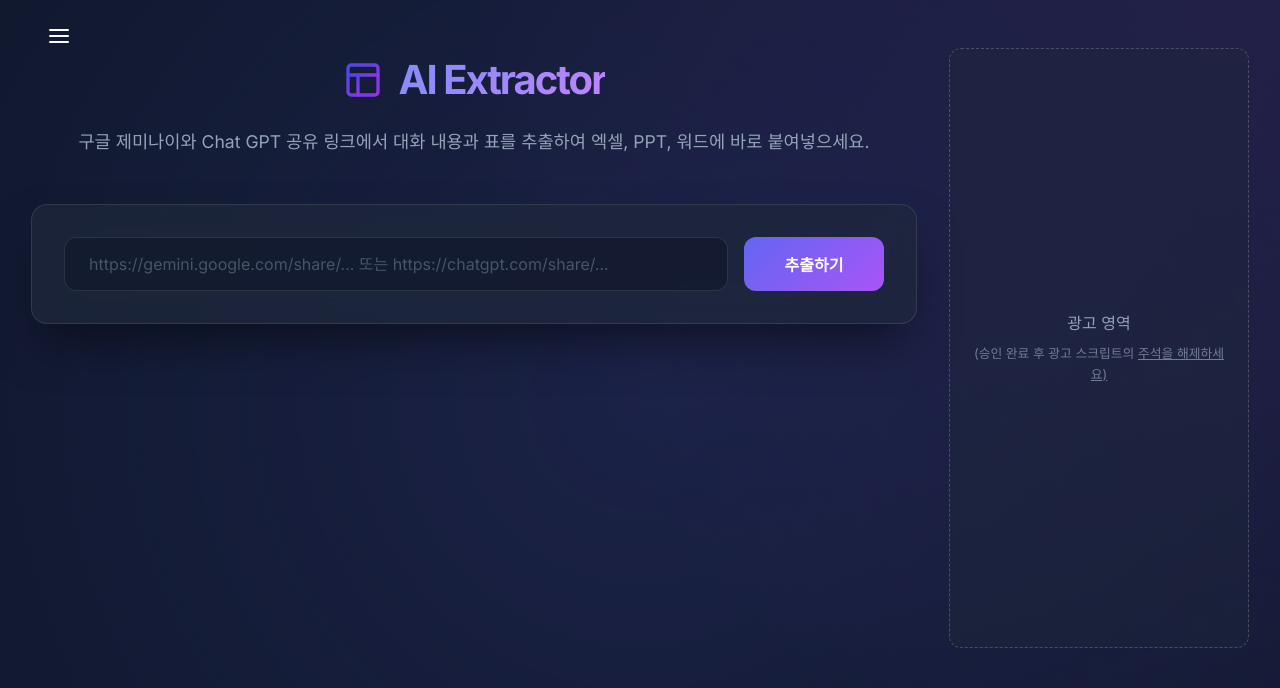
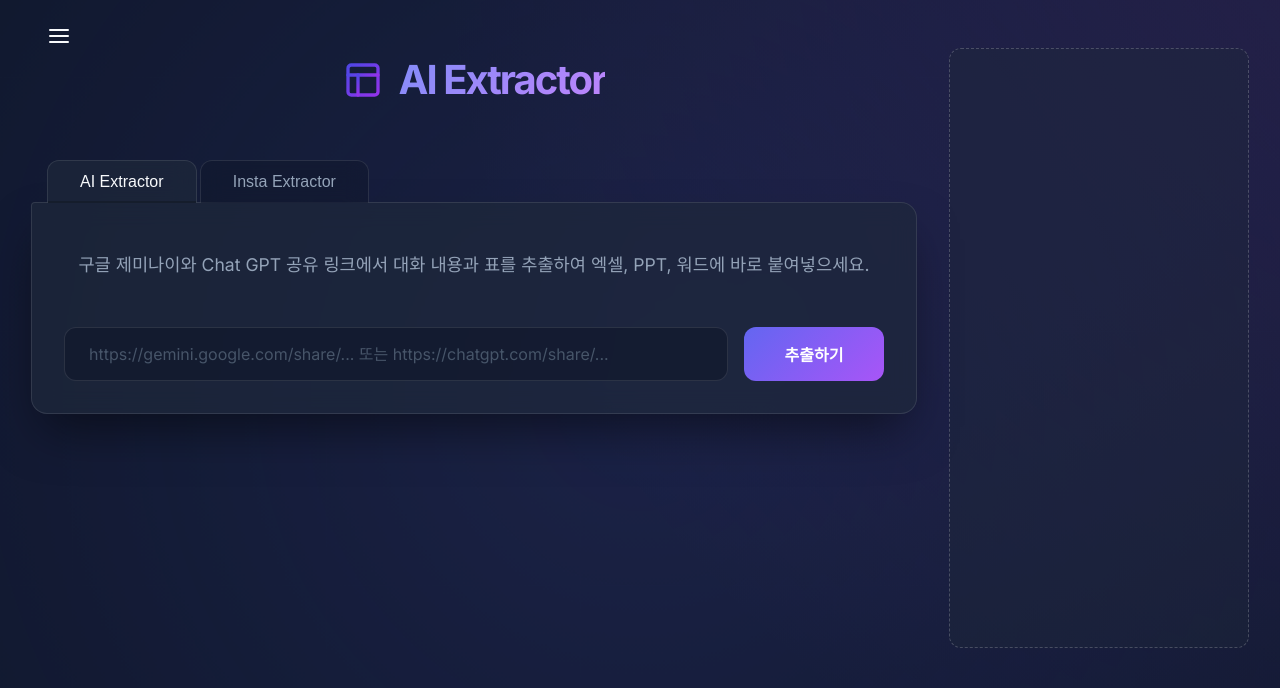
Before and after one commit to mook03-ctrl/mook01, a Flask app: page / in a window 1280 px wide. Shown: the top 688 px of the page. Run offline with Flask 3, Linux system fonts and the light colour scheme.

Commit message:
Add files via upload

```diff
--- a/app.py
+++ b/app.py
@@ -75,12 +75,34 @@
 
     try:
         html_content = ""
+
+        # 1. Start Native Browser with Remote Debugging to completely bypass anti-bot detections
+        import subprocess
+        import requests
+        import time
+        import os
+
+        debugger_url = "http://127.0.0.1:9222"
+        try:
+            requests.get(f"{debugger_url}/json/version", timeout=1)
+        except:
+            browser_path = r"C:\Program Files (x86)\Microsoft\Edge\Application\msedge.exe"
+            if not os.path.exists(browser_path):
+                browser_path = r"C:\Program Files\Google\Chrome\Application\chrome.exe"
+
+            subprocess.Popen([
+                browser_path,
+                "--remote-debugging-port=9222",
+                "--no-first-run",
+                "--no-default-browser-check",
+                "--user-data-dir=C:\\temp_extractor_bot_profile"
+            ])
+            time.sleep(3)
+
         with sync_playwright() as p:
-            # Launch chromium in headless mode
-            browser = p.chromium.launch(headless=True)
-            context = browser.new_context(
-                user_agent="Mozilla/5.0 (Windows NT 10.0; Win64; x64) AppleWebKit/537.36 (KHTML, like Gecko) Chrome/120.0.0.0 Safari/537.36"
-            )
+            # Connect to the actively running real browser over CDP
+            browser = p.chromium.connect_over_cdp(debugger_url)
+            context = browser.contexts[0] if browser.contexts else browser.new_context()
             page = context.new_page()
 
             # Go to Gemini URL and wait for javascript rendering
@@ -242,5 +264,123 @@
     history_list = [{'url': row['url'], 'date': row['search_date']} for row in rows]
     return jsonify({'history': history_list})
 
+@app.route('/api/open_insta_login', methods=['POST'])
+def open_insta_login():
+    import subprocess
+    import os
+    browser_path = r"C:\Program Files (x86)\Microsoft\Edge\Application\msedge.exe"
+    if not os.path.exists(browser_path):
+        browser_path = r"C:\Program Files\Google\Chrome\Application\chrome.exe"
+
+    subprocess.Popen([
+        browser_path,
+        "--remote-debugging-port=9222",
+        "--no-first-run",
+        "--no-default-browser-check",
+        "--user-data-dir=C:\\temp_extractor_bot_profile",
+        "https://www.instagram.com/accounts/login/"
+    ])
+    return jsonify({'success': True})
+
+@app.route('/api/extract_insta', methods=['POST'])
+def extract_insta():
+    target_id = request.json.get('target_id', '').strip().replace('@', '')
+    if not target_id:
+        return jsonify({'error': '인스타그램 아이디를 입력하세요.'}), 400
+
+    import subprocess
+    import requests
+    import time
+    import os
+    from playwright.sync_api import sync_playwright
+
+    # 1. Ensure MS Edge is running with remote debugging port
+    debugger_url = "http://127.0.0.1:9222"
+    try:
+        requests.get(f"{debugger_url}/json/version", timeout=1)
+    except:
+        browser_path = r"C:\Program Files (x86)\Microsoft\Edge\Application\msedge.exe"
+        if not os.path.exists(browser_path):
+            browser_path = r"C:\Program Files\Google\Chrome\Application\chrome.exe"
+
+        startupinfo = subprocess.STARTUPINFO()
+        startupinfo.dwFlags |= subprocess.STARTF_USESHOWWINDOW
+        startupinfo.wShowWindow = 0 # SW_HIDE
+
+        subprocess.Popen([
+            browser_path,
+            "--remote-debugging-port=9222",
+            "--no-first-run",
+            "--no-default-browser-check",
+            "--user-data-dir=C:\\temp_extractor_bot_profile"
+        ], startupinfo=startupinfo, creationflags=subprocess.CREATE_NO_WINDOW)
+        time.sleep(4) # Give browser time to boot
+
+    try:
+        with sync_playwright() as p:
+            browser = p.chromium.connect_over_cdp(debugger_url)
+            context = browser.contexts[0] if browser.contexts else browser.new_context()
+            page = context.new_page()
+
+            # Load Instagram Story target URL
+            target_url = f"https://www.instagram.com/stories/{target_id}/"
+            page.goto(target_url, wait_until="networkidle", timeout=30000)
+            page.wait_for_timeout(3000)
+
+            curr_url = page.url
+            if "login" in curr_url:
+                page.close()
+                return jsonify({'error': '팝업된 엣지 브라우저에서 인스타그램 로그인이 필요합니다! 로그인 후 다시 시도해주세요.'}), 401
+
+            if f"/{target_id}/" in curr_url and "stories" not in curr_url:
+                page.close()
+                return jsonify({'error': '추출 실패'}), 404
+
+            media_urls = []
+            seen_srcs = set()
+
+            # Keyboard interaction loop to scrape stories
+            for _ in range(50): # Max 50 stories safety limit
+                page.wait_for_timeout(1000) # wait for media load
+
+                video_locators = page.locator("video").element_handles()
+                found_media = False
+
+                # Look for video src first
+                for v in video_locators:
+                    src = v.get_attribute("src")
+                    if src and "blob:" not in src and src not in seen_srcs:
+                        media_urls.append({'url': src, 'is_video': True, 'type': 'story'})
+                        seen_srcs.add(src)
+                        found_media = True
+                        break
+
+                if not found_media:
+                    # Look for main story image
+                    img_locators = page.locator("img").element_handles()
+                    for img in img_locators:
+                        src = img.get_attribute("src")
+                        if src and "s150x150" not in src and "s100x100" not in src and src not in seen_srcs:
+                            rect = img.bounding_box()
+                            if rect and rect['width'] > 200 and rect['height'] > 300:
+                                media_urls.append({'url': src, 'is_video': False, 'type': 'story'})
+                                seen_srcs.add(src)
+                                break
+
+                # Press right arrow to go to the next story
+                page.keyboard.press("ArrowRight")
+                page.wait_for_timeout(1500) # Transition delay
+
+                # If URL changed to something that is not this user's story, we've reached the end
+                if "stories" not in page.url or target_id not in page.url:
+                    break
+
+            page.close()
+            browser.close()
+            return jsonify({'success': True, 'media_urls': media_urls})
+
+    except Exception as e:
+        return jsonify({'error': f'스토리 추출 실패 (새 창 브라우저를 닫으셨거나 알 수 없는 에러입니다): {str(e)}'}), 500
+
 if __name__ == '__main__':
     app.run(debug=True, port=5000)
--- a/static/script.js
+++ b/static/script.js
@@ -255,6 +255,28 @@
     }
 });
 
+// Tab Switching Logic
+const tabBtns = document.querySelectorAll('.tab-btn');
+const tabContents = document.querySelectorAll('.tab-content');
+
+if (tabBtns.length > 0) {
+    tabBtns.forEach(btn => {
+        btn.addEventListener('click', () => {
+            // Remove active from all
+            tabBtns.forEach(b => b.classList.remove('active'));
+            tabContents.forEach(c => c.classList.remove('active'));
+
+            // Add active to clicked
+            btn.classList.add('active');
+            const targetId = btn.getAttribute('data-tab');
+            const targetContent = document.getElementById(targetId);
+            if (targetContent) {
+                targetContent.classList.add('active');
+            }
+        });
+    });
+}
+
 // Hamburger menu logic
 const menuIcon = document.querySelector('.menu-icon-wrapper');
 const menuDropdown = document.getElementById('menu-dropdown');
@@ -436,6 +458,98 @@
         };
     }
 
+    // Insta Extractor Form Logic
+    const instaManualLoginBtn = document.getElementById('insta-manual-login-btn');
+    const instaForm = document.getElementById('insta-form');
+
+    if (instaManualLoginBtn) {
+        instaManualLoginBtn.onclick = async () => {
+            try {
+                const response = await fetch('/api/open_insta_login', { method: 'POST' });
+                const data = await response.json();
+                if (data.success) {
+                    alert('인스타그램 창이 팝업되었습니다. 로그인을 진행해 주세요!\n(이 창을 닫더라도 로그인은 유지됩니다.)');
+                } else {
+                    alert('오류: ' + data.error);
+                }
+            } catch (err) {
+                alert('네트워크 오류가 발생했습니다.');
+            }
+        };
+    }
+    const instaInput = document.getElementById('insta-input');
+    const instaBtnBtn = document.getElementById('insta-submit-btn');
+    const instaSpinner = document.getElementById('insta-loading-spinner');
+    const instaErrorMsg = document.getElementById('insta-error-message');
+    const instaResultsSec = document.getElementById('insta-results-section');
+    const instaGallery = document.getElementById('insta-gallery');
+    const instaCountSpan = document.getElementById('insta-count');
+
+    if (instaForm) {
+        instaForm.onsubmit = async (e) => {
+            e.preventDefault();
+            const targetId = instaInput.value.trim();
+            if (!targetId) return;
+
+            // Reset UI state
+            instaErrorMsg.classList.add('hidden');
+            instaResultsSec.classList.add('hidden');
+            instaGallery.innerHTML = '';
+            instaBtnBtn.disabled = true;
+            instaBtnBtn.querySelector('span').style.opacity = '0.7';
+            instaSpinner.style.display = 'block';
+
+            try {
+                const response = await fetch('/api/extract_insta', {
+                    method: 'POST',
+                    headers: {
+                        'Content-Type': 'application/json',
+                    },
+                    body: JSON.stringify({ target_id: targetId })
+                });
+
+                const data = await response.json();
+
+                if (!response.ok) {
+                    throw new Error(data.error || '알 수 없는 서버 오류가 발생했습니다.');
+                }
+
+                // Render gallery
+                instaCountSpan.textContent = data.media_urls.length;
+                if(data.media_urls.length === 0) {
+                    instaGallery.innerHTML = `<p style="grid-column: 1 / -1; text-align: center; padding: 2rem; color: var(--text-muted);">가져올 스토리나 하이라이트가 없습니다.</p>`;
+                } else {
+                    data.media_urls.forEach((item, index) => {
+                        const card = document.createElement('div');
+                        card.className = 'insta-card';
+
+                        if(item.is_video) {
+                            card.innerHTML = `
+                                <video src="${item.url}" controls playsinline style="width: 100%; height: 100%; object-fit: cover; border-radius: 8px;"></video>
+                                <a href="${item.url}" target="_blank" class="insta-dl-btn" download="insta_video_${index}.mp4">보관</a>
+                            `;
+                        } else {
+                            card.innerHTML = `
+                                <img src="${item.url}" alt="Instagram Story" style="width: 100%; height: 100%; object-fit: cover; border-radius: 8px;" loading="lazy">
+                                <a href="${item.url}" target="_blank" class="insta-dl-btn" download="insta_image_${index}.jpg">보관</a>
+                            `;
+                        }
+                        instaGallery.appendChild(card);
+                    });
+                }
+                instaResultsSec.classList.remove('hidden');
+
+            } catch (err) {
+                instaErrorMsg.textContent = err.message;
+                instaErrorMsg.classList.remove('hidden');
+            } finally {
+                instaBtnBtn.disabled = false;
+                instaBtnBtn.querySelector('span').style.opacity = '1';
+                instaSpinner.style.display = 'none';
+            }
+        };
+    }
+
     // Login Form
     const loginForm = document.getElementById('login-form');
     if (loginForm) {
--- a/static/style.css
+++ b/static/style.css
@@ -265,6 +265,88 @@
 
 .hidden {
     display: none !important;
+}
+
+/* Tabs */
+.tabs-container {
+    display: flex;
+    justify-content: flex-start;
+    gap: 0.2rem;
+    margin-bottom: 0; /* Touch the card */
+    padding-left: 1rem;
+    position: relative;
+    z-index: 10;
+}
+
+.tab-btn {
+    padding: 0.75rem 2rem;
+    background: rgba(15, 23, 42, 0.4);
+    border: 1px solid var(--border-color);
+    border-bottom: none;
+    border-radius: 12px 12px 0 0;
+    color: var(--text-muted);
+    font-size: 1rem;
+    font-weight: 500;
+    cursor: pointer;
+    transition: all 0.3s ease;
+    backdrop-filter: blur(12px);
+    -webkit-backdrop-filter: blur(12px);
+    min-width: unset;
+    margin-bottom: -1px; /* Overlap border */
+}
+
+.tab-btn::before {
+    display: none;
+}
+
+.tab-btn:hover {
+    color: var(--text-main);
+    background: rgba(30, 41, 59, 0.8);
+}
+
+.tab-btn.active {
+    background: var(--card-bg);
+    border-color: var(--border-color);
+    color: var(--text-main);
+    box-shadow: none;
+}
+
+.tab-btn.active::after {
+    content: '';
+    position: absolute;
+    bottom: -1px;
+    left: 0;
+    right: 0;
+    height: 3px;
+    background: rgb(21, 29, 44); /* Seamless seam */
+    z-index: 2;
+}
+
+.tab-content {
+    display: none;
+    animation: fadeIn 0.4s ease;
+}
+
+.tab-content.active {
+    display: block;
+}
+
+.tab-connected-card {
+    border-top-left-radius: 4px;
+    position: relative;
+    z-index: 5;
+}
+
+.tab-desc {
+    text-align: center;
+    color: var(--text-muted);
+    font-size: 1.1rem;
+    margin-bottom: 3rem;
+    margin-top: 1rem;
+}
+
+.text-center {
+    text-align: center;
 }
 
 /* Results Section */
--- a/templates/index.html
+++ b/templates/index.html
@@ -66,10 +66,18 @@
                     </svg>
                     <h1>AI Extractor</h1>
                 </div>
-                <p>구글 제미나이와 Chat GPT 공유 링크에서 대화 내용과 표를 추출하여 엑셀, PPT, 워드에 바로 붙여넣으세요.</p>
             </header>
 
-            <section class="input-section glass-card">
+            <!-- 탭 네비게이션 -->
+            <div class="tabs-container">
+                <button class="tab-btn active" data-tab="ai-extractor">AI Extractor</button>
+                <button class="tab-btn" data-tab="insta-extractor">Insta Extractor</button>
+            </div>
+
+            <!-- 탭 내용: AI Extractor -->
+            <div id="ai-extractor" class="tab-content active">
+                <section class="input-section glass-card tab-connected-card">
+                    <p class="tab-desc">구글 제미나이와 Chat GPT 공유 링크에서 대화 내용과 표를 추출하여 엑셀, PPT, 워드에 바로 붙여넣으세요.</p>
                 <form id="extract-form">
                     <div class="input-group">
                         <input type="url" id="url-input" placeholder="https://gemini.google.com/share/... 또는 https://chatgpt.com/share/..." required>
@@ -100,6 +108,35 @@
                     </div>
                 </div>
             </section>
+            </div> <!-- End Tab 1 -->
+
+            <!-- 탭 내용: Insta Extractor -->
+            <div id="insta-extractor" class="tab-content">
+                <section class="input-section glass-card tab-connected-card">
+                    <h2 style="font-size: 1.5rem; margin-bottom: 1rem; background: linear-gradient(135deg, #f59e0b, #ec4899); -webkit-background-clip: text; background-clip: text; -webkit-text-fill-color: transparent;">Insta Extractor</h2>
+                    <p class="tab-desc">인스타그램 아이디를 입력하여 대상 계정의 최신 스토리를 추출하세요</p>
+                    <div style="text-align: right; margin-bottom: 0.8rem;">
+                        <button id="insta-manual-login-btn" type="button" class="modal-btn secondary" style="padding: 0.4rem 0.8rem; font-size: 0.85rem; border-color: rgba(255,255,255,0.2);">🔒 인스타그램 로그인 팝업 활성화</button>
+                    </div>
+                    <form id="insta-form">
+                        <div class="input-group">
+                            <input type="text" id="insta-input" placeholder="인스타그램 아이디 입력 (예: leomessi)" required>
+                            <button type="submit" id="insta-submit-btn" style="background: linear-gradient(135deg, #f59e0b, #ec4899); border: none;">
+                                <span>스토리 추출</span>
+                                <div class="spinner" id="insta-loading-spinner"></div>
+                            </button>
+                        </div>
+                    </form>
+                    <div id="insta-error-message" class="error hidden"></div>
+
+                    <div id="insta-results-section" class="hidden" style="margin-top: 2rem;">
+                        <h3 style="margin-bottom: 1rem; color: var(--text-main);">추출된 스토리 (<span id="insta-count">0</span>)</h3>
+                        <div id="insta-gallery" class="insta-gallery-container">
+                            <!-- 스토리가 여기에 갤러리 형태로 삽입됩니다 -->
+                        </div>
+                    </div>
+                </section>
+            </div>
         </main>
 
         <!-- 오른쪽 글로벌 광고 영역 -->
@@ -107,8 +144,6 @@
             <div class="ad-container">
                 <script async src="https://pagead2.googlesyndication.com/pagead/js/adsbygoogle.js?client=ca-pub-7863183620197765" crossorigin="anonymous"></script>
 
-                <!-- 나중에 '광고 단위(수직형)'를 만들고 아래 슬롯(data-ad-slot) 번호를 입력한 뒤 주석을 해제하세요. -->
-                <!--
                 <ins class="adsbygoogle"
                      style="display:block"
                      data-ad-client="ca-pub-7863183620197765"
@@ -118,11 +153,6 @@
                 <script>
                      (adsbygoogle = window.adsbygoogle || []).push({});
                 </script>
-                -->
-                <div class="ad-placeholder">
-                    <p>광고 영역</p>
-                    <span>(승인 완료 후 광고 스크립트의 <ins> 주석을 해제하세요)</span>
-                </div>
             </div>
         </aside>
     </div>
```
Also changed, not shown: other parts of static/style.css (+42 -0 lines), 2 other files.
